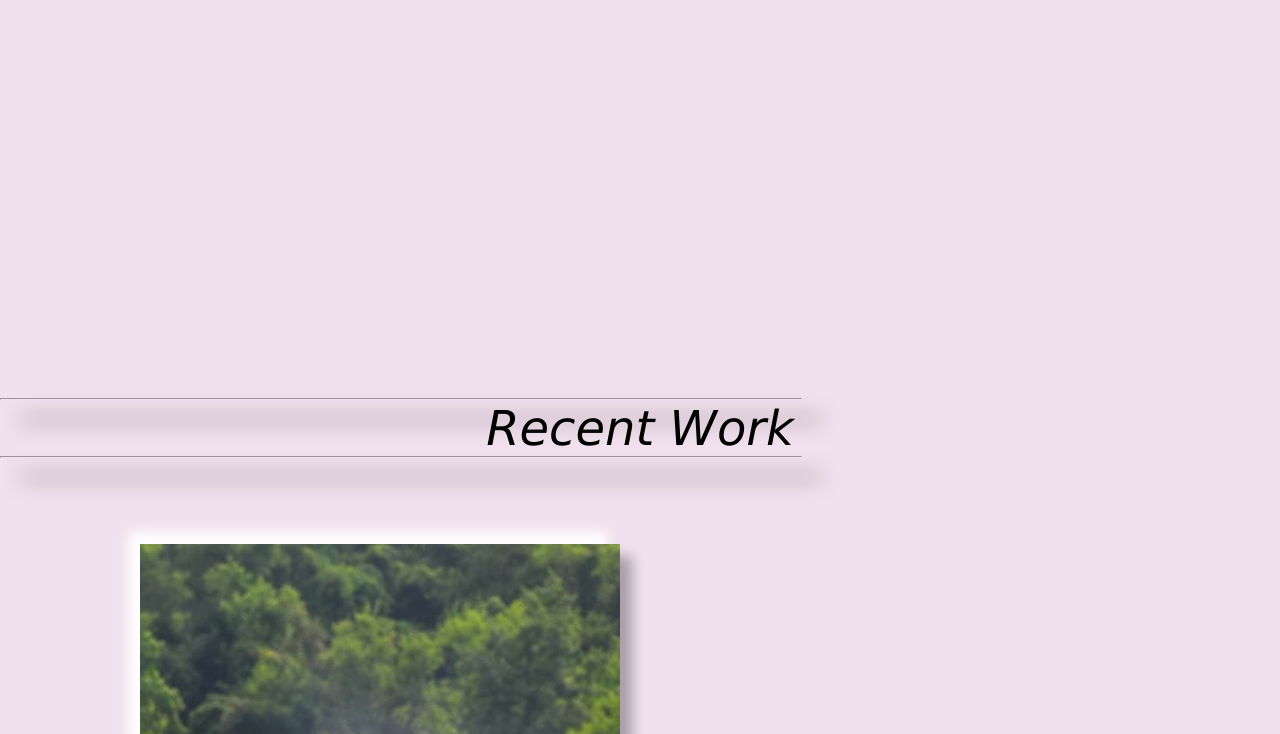
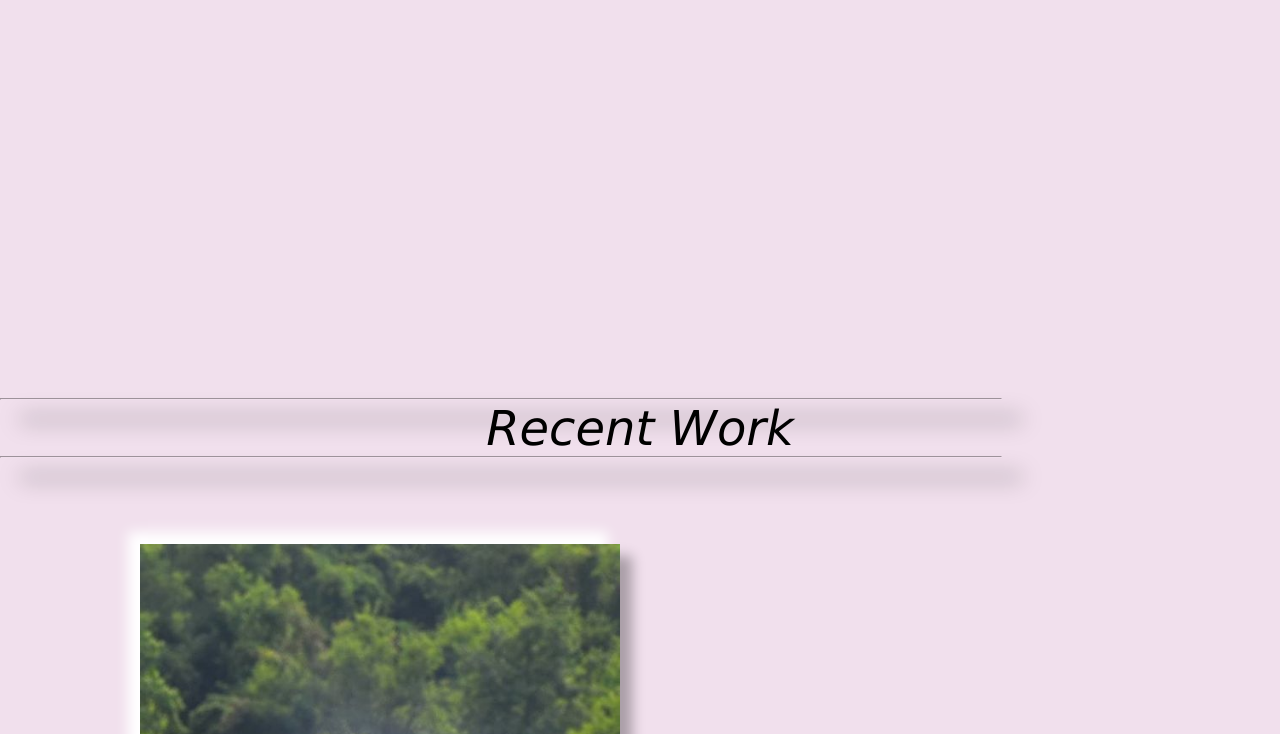
Before and after one commit to akshat24sharma/portfolio, a plain HTML site: page index.html in a window 1280 px wide. Shown: the part 653-1387 px from the top of the page. Drawn offline with nearby package versions, Linux system fonts and the light colour scheme.

Commit message:
Update demoport1.css

```diff
--- a/demoport1.css
+++ b/demoport1.css
@@ -31,7 +31,7 @@ hr {
     fill: rgb(241, 224, 237);
     border-color: rgb(241, 224, 237);
     filter: drop-shadow(20px 20px 11px black);
-    width:100vh;
+    width:1000px;
 }
 
 #home-link {
```
